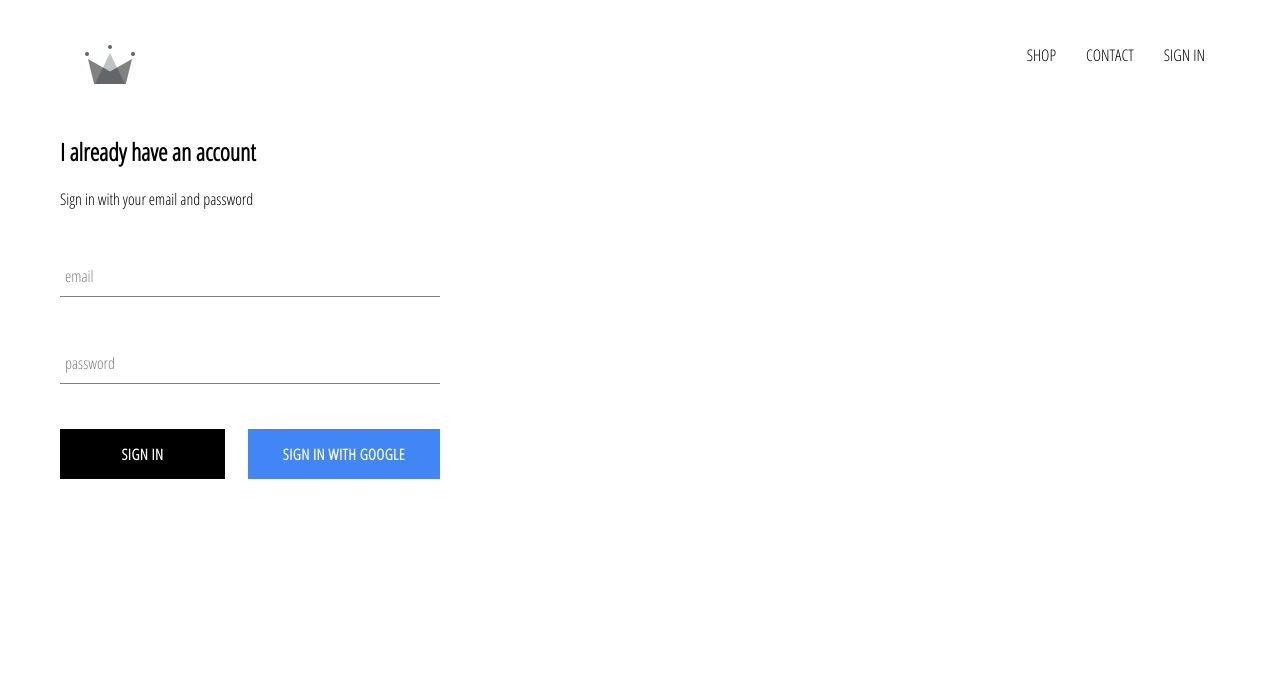
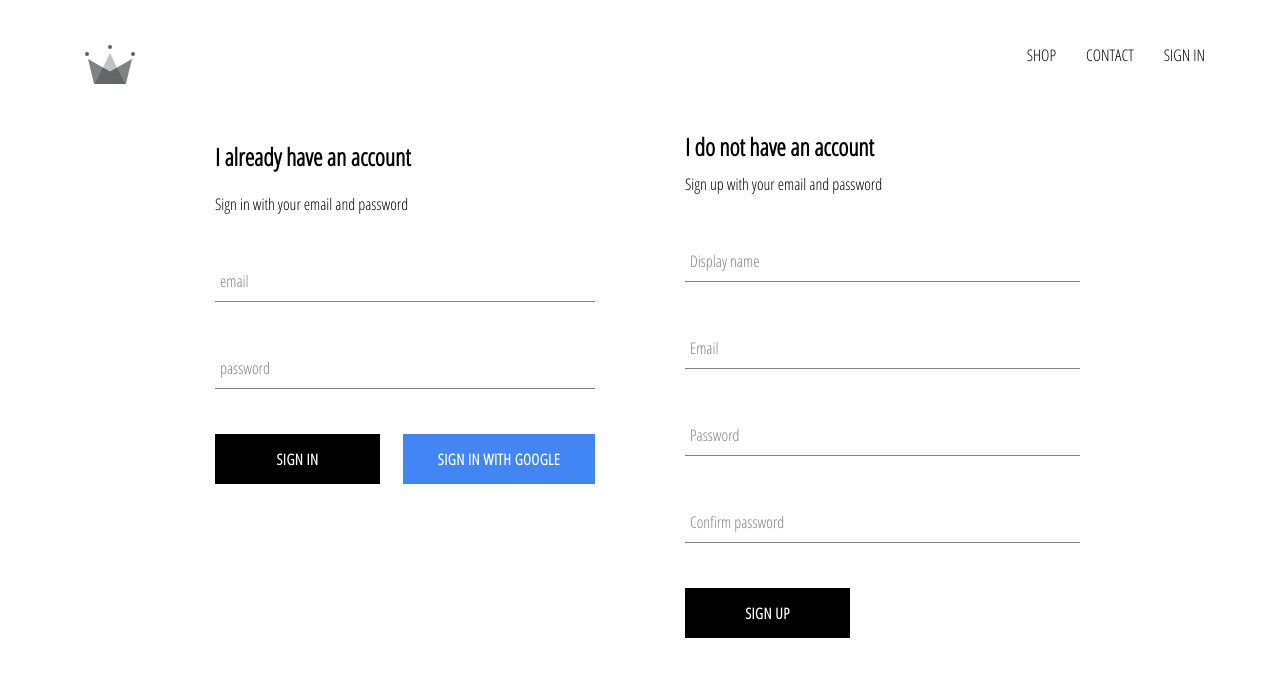
Before and after one commit to majkpajk12/veganshop6, a React (Create React App) app: page /signin in a window 1280 px wide. Shown: the top 676 px of the page. Built offline with nearby package versions, Linux system fonts and the light colour scheme; no server answers.

Commit message:
implemented firebase utils, included ability to store authenticated users into into our firebase database

```diff
--- a/src/App.js
+++ b/src/App.js
@@ -7,7 +7,7 @@ import HomePage from './pages/homepage/homepage.component';
 import ShopPage from './pages/shop/shop.component';
 import SignInAndSignUpPage from './pages/sign-in-and-sign-up/sign-in-and-sign-up.component';
 import Header from './components/header/header.component';
-import { auth } from './firebase/firebase.utils';
+import { auth, createUserProfileDocument } from './firebase/firebase.utils';
 
 class App extends React.Component {
   constructor() {
@@ -21,11 +21,23 @@ class App extends React.Component {
   unsubscribeFromAuth = null;
 
   componentDidMount(){
-    this.unsubscribeFromAuth = auth.onAuthStateChanged(user => {
-      this.setState({
-        currentUser: user
-      })
-      console.log(user)
+    this.unsubscribeFromAuth = auth.onAuthStateChanged(async userAuth => {
+      if(userAuth){
+        const userRef = await createUserProfileDocument(userAuth)
+
+        userRef.onSnapshot(snapshot => {
+          this.setState({
+            currentUser: {
+              id: snapshot.id,
+              ...snapshot.data()
+            }
+          })
+        })
+      }else{
+        this.setState({
+          currentUser: userAuth
+        })
+      }
     })
   }
 
--- /dev/null
+++ b/src/components/sign-up/sign-up.component.jsx
@@ -0,0 +1,108 @@
+import React from 'react';
+
+import FormInput from '../form-input/form-input.component'
+import CustomButton from '../custom-button/custom-button.component';
+
+import { auth, createUserProfileDocument } from '../../firebase/firebase.utils';
+
+import './sign-up.styles.scss'
+
+class SignUp extends React.Component{
+    constructor(){
+        super()
+
+        this.state = {
+            displayName: '',
+            email: '',
+            password: '',
+            confirmPassword: ''
+        }
+    }
+
+    handleSubmit = async event => {
+        event.preventDefault()
+        const {displayName, email, password, confirmPassword} = this.state;
+
+        if(password !== confirmPassword){
+            alert('Passwords do not match!')
+            return
+        }
+
+        try{
+            const {user} = await auth.createUserWithEmailAndPassword(email, password)
+
+            createUserProfileDocument(user, {displayName})
+
+            this.setState({
+              displayName: "",
+              email: "",
+              password: "",
+              confirmPassword: ""
+            })
+
+        }catch(error){
+            console.error(error)
+        }
+
+    }
+
+    handleChange = event => {
+        const { name, value } = event.target
+
+        this.setState({
+            [name]: value
+        })
+    }
+
+    render(){
+        const {displayName, email, password, confirmPassword} = this.state;
+
+        return(
+            <div className="sign-up">
+                <h2 className="title">I do not have an account</h2>
+                <span>Sign up with your email and password</span>
+                <form className="sign-up-form" onSubmit={this.handleSubmit}>
+                    <FormInput
+                        type="text"
+                        name="displayName"
+                        value={displayName}
+                        onChange={this.handleChange}
+                        label="Display name"
+                        required
+                    />
+                    <FormInput
+                        type="email"
+                        name="email"
+                        value={email}
+                        onChange={this.handleChange}
+                        label="Email"
+                        required
+                    />
+                    <FormInput
+                        type="password"
+                        name="password"
+                        value={password}
+                        onChange={this.handleChange}
+                        label="Password"
+                        required
+                    />
+                    <FormInput
+                        type="password"
+                        name="confirmPassword"
+                        value={confirmPassword}
+                        onChange={this.handleChange}
+                        label="Confirm password"
+                        required
+                    />
+                    <CustomButton
+                        type="submit"
+                    >
+                        Sign Up
+                    </CustomButton>
+                </form>
+            </div>
+        )
+    }
+}
+
+export default SignUp;
--- /dev/null
+++ b/src/components/sign-up/sign-up.styles.scss
@@ -0,0 +1,10 @@
+.sign-up{
+    display: flex;
+    flex-direction: column;
+    width: 380px;
+
+    .title{
+        margin: 10px 0;
+    }
+
+}
--- a/src/firebase/firebase.utils.js
+++ b/src/firebase/firebase.utils.js
@@ -14,6 +14,31 @@ const config = {
         measurementId: "G-RN2BQ4RZ9B"
       };
 
+      export const createUserProfileDocument = async (userAuth, additionalData) => {
+        if(!userAuth) return;
+
+        const userRef = firestore.doc(`users/${userAuth.uid}`)
+
+        const snapshot = await userRef.get()
+
+        if(!snapshot.exists){
+          const { displayName, email } = userAuth
+          const createdAt = new Date()
+
+          try{
+            await userRef.set({
+              displayName,
+              email,
+              createdAt,
+              ...additionalData
+            })
+          }catch(error){
+            console.log('error creating user', error.message)
+          }
+        }
+
+        return userRef;
+      }
 
       firebase.initializeApp(config);
 
@@ -24,5 +49,4 @@ const provider = new firebase.auth.GoogleAuthProvider();
       provider.setCustomParameters({ prompt: 'select_account'});
       export const signInWithGoogle = () => auth.signInWithPopup(provider);
 
-
       export default firebase;
--- a/src/pages/sign-in-and-sign-up/sign-in-and-sign-up.component.jsx
+++ b/src/pages/sign-in-and-sign-up/sign-in-and-sign-up.component.jsx
@@ -1,11 +1,15 @@
-import React from "react";
+import React from 'react';
 
 import SignIn from '../../components/sign-in/sign-in.component';
+import SignUp from '../../components/sign-up/sign-up.component';
 
-import "./sign-in-and-sign-up.styles.scss";
+import './sign-in-and-sign-up.styles.scss';
 
 const SignInAndSignUpPage = () => (
-  <div className="sign-in-and-sign-up"><SignIn /></div>
+  <div className='sign-in-and-sign-up'>
+    <SignIn />
+    <SignUp />
+  </div>
 );
 
 export default SignInAndSignUpPage;
--- a/src/pages/sign-in-and-sign-up/sign-in-and-sign-up.styles.scss
+++ b/src/pages/sign-in-and-sign-up/sign-in-and-sign-up.styles.scss
@@ -0,0 +1,6 @@
+.sign-in-and-sign-up {
+    width: 850px;
+    display: flex;
+    justify-content: space-between;
+    margin: 30px auto;
+  }
```
Lines whose indentation alone changed are shown as unchanged.
